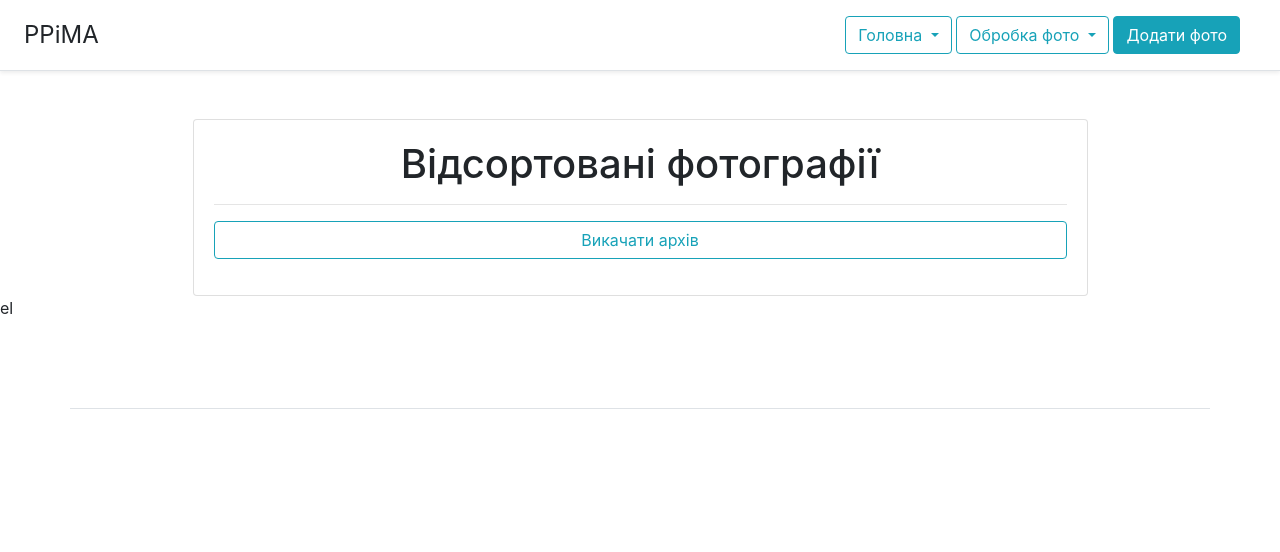
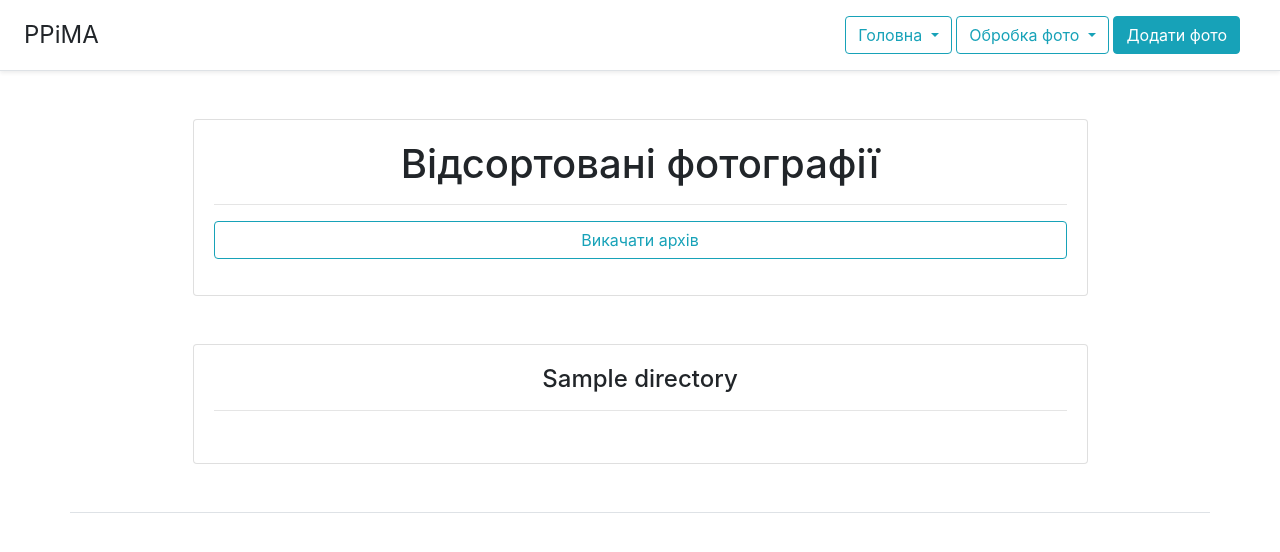
Before and after one commit to yhetman/hackathon_2021, a Django app: template app/app/templates/main/display_sorted_images.html in a window 1280 px wide. Shown: the top 552 px of the page. Run offline with Django 3.2, Linux system fonts and the light colour scheme; the template is opened without the code that fills it: most values are stand-ins (such as "Sample title", 1, 10 or a date in 2020); some libraries are stand-ins or nearby versions.

Commit message:
directories path walking

```diff
--- a/app/app/templates/main/display_sorted_images.html
+++ b/app/app/templates/main/display_sorted_images.html
@@ -20,9 +20,31 @@
     </div>
 </div>
 
-{% for el in directories %}
-<p>el</p>
-<br>
+{% for directory in directories %}
+<div class="container mt-5">
+    <div class="d-flex justify-content-center">
+        <aside class="col-sm-10">
+            <div class="card">
+                <article class="card-body">
+                    <h4 align="center"><p>{{directory}}</p></h4>
+                    <hr>
+                    <table class="table" border="1">
+                        <tbody>
+                        {% for file in files %}
+                        {% if directory in file %}
+                        <tr align="center">
+                            <td> {{file}}</td>
+                            <td><img src="{{file}}" class="img-responsive" style="width: 75%; float: center;"/></td>
+                        </tr>
+                        {% endif %}
+                        {% endfor %}
+                        </tbody>
+                    </table>
+                </article>
+            </div>
+        </aside>
+    </div>
+</div>
 {% endfor %}
 
 
```
Also changed, not shown: app/app/apps/main/views.py (+22 -17 lines).
